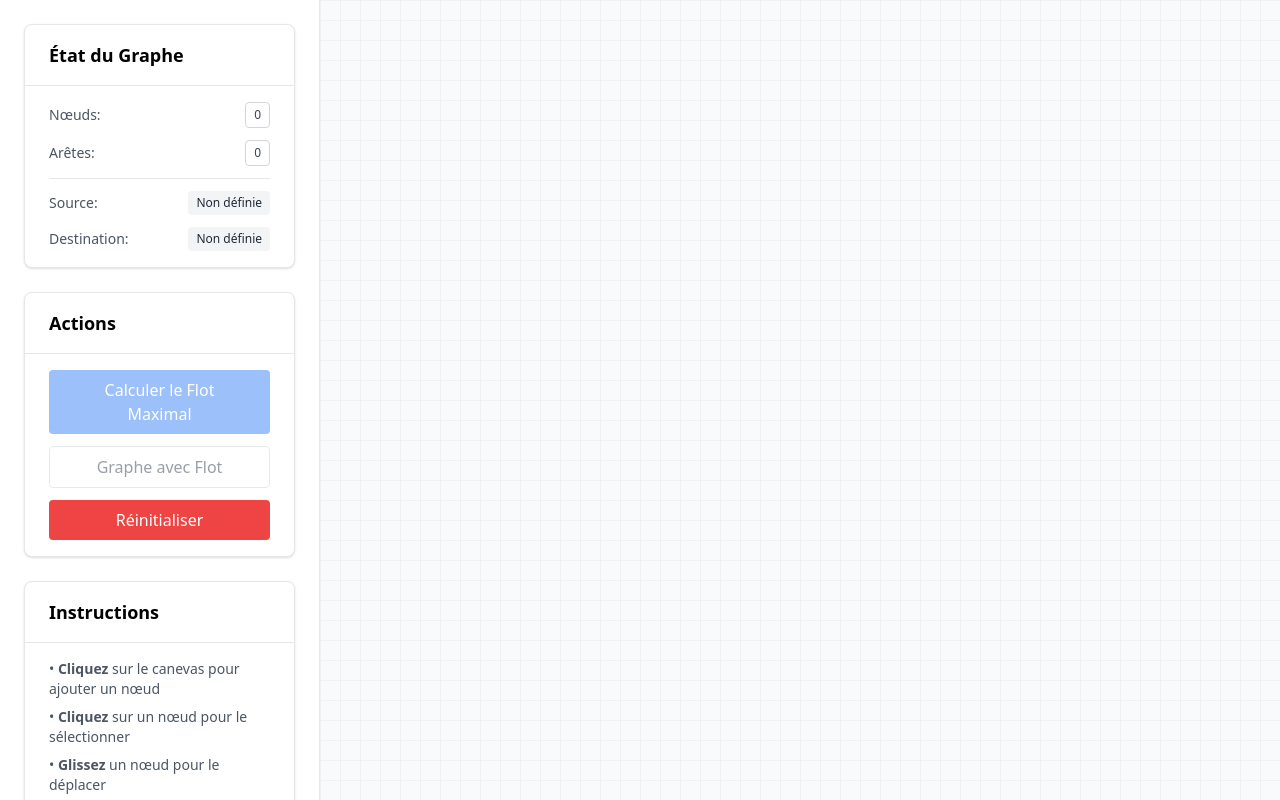
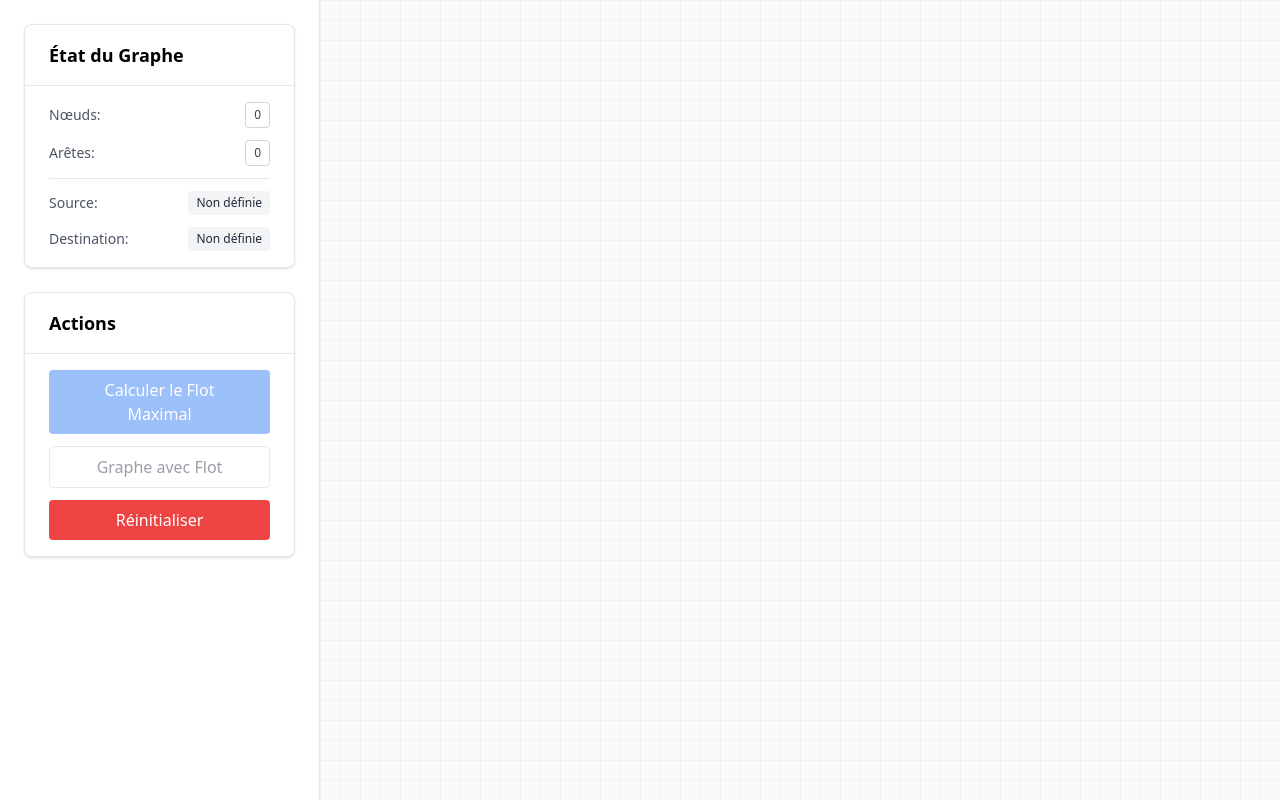
Before and after one commit to mioraTatiana/max-flow-app, a React (Vite) app: page / in a window 1280 px wide. Built offline with nearby package versions, Linux system fonts and the light colour scheme.

Commit message:
commentaire

```diff
--- a/src/App.tsx
+++ b/src/App.tsx
@@ -594,7 +594,7 @@ export default function App() {
               </Card>
             )}
 
-            <Card>
+            {/* <Card>
               <CardHeader>
                 <CardTitle>Instructions</CardTitle>
               </CardHeader>
@@ -608,7 +608,7 @@ export default function App() {
                 <p>• Définissez une source et une destination</p>
                 <p>• Calculez le flot maximal</p>
               </CardContent>
-            </Card>
+            </Card> */}
 
             {showFlowResult && (
               <Card>
```
